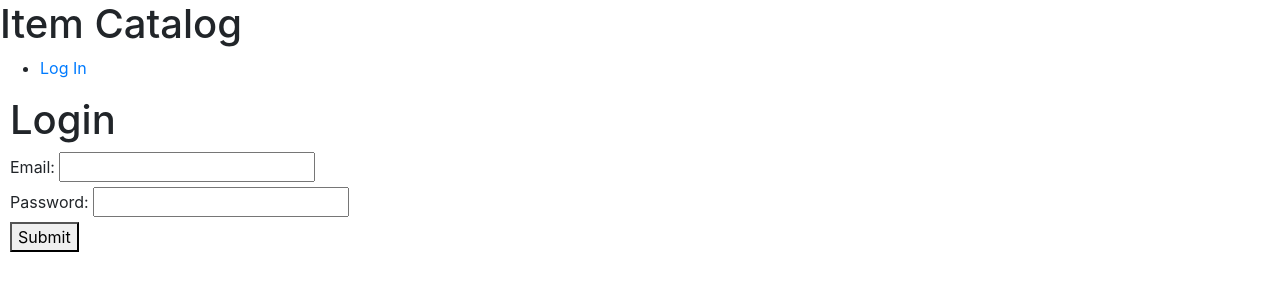
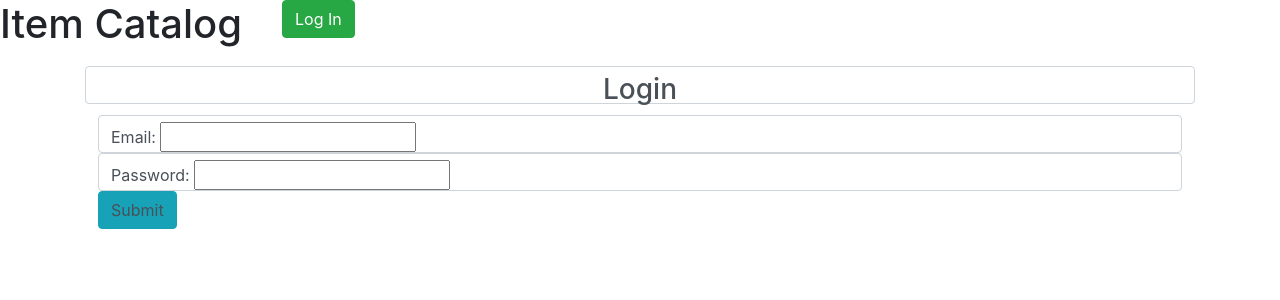
Before and after one commit to alagrin/catalog-app-2, a Flask app: page /login in a window 1280 px wide. Shown: the top 300 px of the page. Run offline with Flask 2, Linux system fonts and the light colour scheme; parts of the project's set-up code (start-up, migrations or seed data) failed here and were passed over; some libraries are stand-ins or nearby versions.

Commit message:
added styles and bootstrap

```diff
--- a/catalog/application.py
+++ b/catalog/application.py
@@ -70,7 +70,7 @@ def itemInfo(category, item_id):
             print('item found')
             return render_template('show_item.html', category=category, item=item)
     except Exception as e:
-	    return(str(e))
+	    return(str(e)) #TODO better way to do this??
 
 @app.route('/catalog/item/new', methods=['GET', 'POST']) #took out <category> in link/function, categ=categ in if
 def newItem():
--- a/catalog/templates/base.html
+++ b/catalog/templates/base.html
@@ -2,20 +2,20 @@
 <title>{% block title %}{% endblock %} - Catalog</title>
 <link rel="stylesheet" href="{{ url_for('static', filename='style.css') }}">
 <link href="https://stackpath.bootstrapcdn.com/bootstrap/4.1.1/css/bootstrap.min.css" rel="stylesheet" integrity="sha384-WskhaSGFgHYWDcbwN70/dfYBj47jz9qbsMId/iRN3ewGhXQFZCSftd1LZCfmhktB" crossorigin="anonymous">
-<nav>
+<div class="nav">
   <h1>Item Catalog</h1>
   <ul>
     {% if session['logged_in'] %}
-      <li><a href="{{ url_for('logout') }}">Log Out</a>
+      <a class="btn btn-danger" href="{{ url_for('logout') }}">Log Out</a>
     {% else %}
-      <li><a href="{{ url_for('login') }}">Log In</a>
+      <a class="btn btn-success" href="{{ url_for('login') }}">Log In</a>
     {% endif %}
   </ul>
-</nav>
+</div>
   {% for message in get_flashed_messages() %}
     <div class="flash">{{ message }}</div>
     <div>Hi {{ session['email'] }}</div>
   {% endfor %}
-  <div class="content">
-  {% block content %}<p>Check out the <a href="{{ url_for('catalogHome') }}">public item catalog</a>!</p>{% endblock %}
+  <div class="container content">
+  {% block content %}<p class="text-center">Check out the <a href="{{ url_for('catalogHome') }}">public item catalog</a>!</p>{% endblock %}
 </div>
--- a/catalog/templates/categories.html
+++ b/catalog/templates/categories.html
@@ -4,7 +4,7 @@
 
 {% block content %}
 <a href='{{ url_for('newItem', category=category) }}'>New Item</a> <!-- if logged in -->
-
+<div class="container"></div>
 <div id="categories">
     <h3>Categories</h3>
     <!-- Lists all categories, preexisting based on select in forms, currently hardcoded -->
@@ -23,4 +23,5 @@
         {% endfor %}
     </ul>
 </div>
+</div>
 {% endblock %}
--- a/catalog/templates/delete_item.html
+++ b/catalog/templates/delete_item.html
@@ -5,7 +5,7 @@
     <h1>Are you sure you want to delete {{item.name}} ?</h1>
     <hr>
     <form action='{{ url_for('deleteItem', item=item, category=category, item_id=item_id) }}' method="POST">
-        <button type="submit" value="Remove">Delete</button>
+        <a class="btn btn-danger">Delete</a>
         <a href='{{ url_for('catalogHome') }}'>Cancel</a>
     </form>
 </div>
--- a/catalog/templates/edit_item.html
+++ b/catalog/templates/edit_item.html
@@ -17,6 +17,6 @@
 
     <label for="description">Description:</label>
     <textarea name="description" id="descrip" cols="30" rows="10" placeholder='{{item.description}}'></textarea>
-    <button type="submit" value="Add">Submit</button>
+    <a class="btn btn-success">Submit</a>
 </form>
 {% endblock %}
--- a/catalog/templates/login.html
+++ b/catalog/templates/login.html
@@ -2,18 +2,18 @@
 {% block title %}Login{% endblock %}
 
 {% block content %}
-<div>
-    <h1>Login</h1>
+<div class="form-control">
+    <h3 class="text-center">Login</h3>
     <form action='{{ url_for('login') }}' method="POST">
-        <div id="email">
+        <div class="form-control" id="email">
             <label for="email">Email:</label>
             <input type="text" name="email">
         </div>
-        <div>
+        <div class="form-control">
             <label for="password">Password:</label>
             <input type="text" name="password">
         </div>
-        <button type="submit">Submit</button>
+        <a class="btn btn-info">Submit</a>
     </form>
 </div>
 {% endblock %}
```
